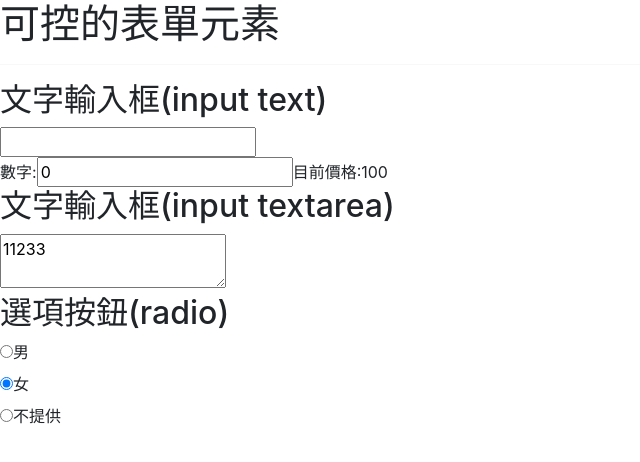
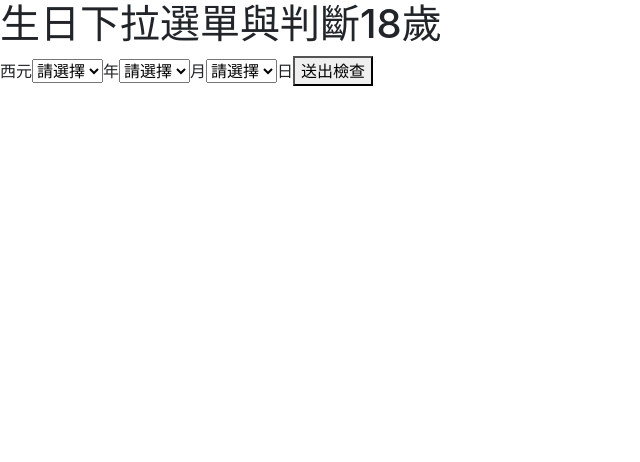
Before and after one commit to youjenwen/react-workshop, a React (Create React App) app: page / in a window 1280 px wide. Shown: the top 462 px of the page, without its empty margins (0-640 px from the left). Built offline with nearby package versions, Linux system fonts and the light colour scheme.

Commit message:
new ex-0824-2

```diff
--- a/src/App.js
+++ b/src/App.js
@@ -9,12 +9,15 @@
 // import Parent from './ex-0822-1/Parent';
 // import TodoApp from './ex-0822-4/TodoApp';
 // import OrderApp from './ex-0822-5/OrderApp';
-import Controlled from './ex-0822-6/Controlled';
+// import Controlled from './ex-0822-6/Controlled';
+// import Ex01 from './parctice/Ex01';
+// import Controlled from './ex-0824-1/Controlled';
+import BirthSelect from './ex-0824-2/BirthSelect';
 //JSX語法
 function App() {
   return (
     <>
-      <Controlled />
+      <BirthSelect />
     </>
   );
 }
--- /dev/null
+++ b/src/ex-0824-2/BirthSelect.js
@@ -0,0 +1,110 @@
+import { useState } from 'react';
+
+function BirthSelect() {
+  const [year, setYear] = useState('');
+  const [month, setMonth] = useState('');
+  const [day, setDay] = useState('');
+  const [text, setText] = useState('');
+
+  //這是函式
+  const makeOptions = (min, max) => {
+    const options = [];
+
+    for (let i = min; i < max + 1; i++) {
+      const v = String(i);
+      options.push(v);
+    }
+
+    return options;
+  };
+
+  return (
+    <>
+      <h1>生日下拉選單與判斷18歲</h1>
+      {/* 要3個下拉選單 */}
+      <label>西元</label>
+      <select
+        value={year}
+        onChange={(e) => {
+          setYear(e.target.value);
+        }}
+      >
+        <option value="">請選擇</option>
+        {makeOptions(1920, 2010).map((v, i) => {
+          return (
+            <option key={i} value={v}>
+              {v}
+            </option>
+          );
+        })}
+      </select>
+      <label>年</label>
+
+      <select
+        value={month}
+        onChange={(e) => {
+          setMonth(e.target.value);
+        }}
+      >
+        <option value="">請選擇</option>
+        {/* {console.log(monthOption)} */}
+        {makeOptions(1, 12).map((v, i) => {
+          return (
+            <option key={i} value={v}>
+              {v}
+            </option>
+          );
+        })}
+      </select>
+      <label>月</label>
+
+      <select
+        value={day}
+        onChange={(e) => {
+          setDay(e.target.value);
+        }}
+      >
+        <option value="">請選擇</option>
+        {year !== '' &&
+          month !== '' &&
+          makeOptions(
+            1,
+            new Date(Number(year), Number(month), 0).getDate()
+          ).map((v, i) => {
+            return (
+              <option key={i} value={v}>
+                {v}
+              </option>
+            );
+          })}
+      </select>
+      <label>日</label>
+      <button
+        onClick={() => {
+          if (year === '' || month === '' || day === '') {
+            alert('請先完成年月日');
+            return; //跳出 老師說'常用!!!!'
+          }
+          const ms18years = 568036800000;
+
+          //很常用，正號(+)是強制轉換為數字的語法
+          const msBirth = +new Date(`${year}/${month}/${day}`);
+
+          //很常用，正號(+)是強制轉換為數字的語法
+          const msNow = +new Date();
+
+          if (msNow - msBirth > ms18years) {
+            setText('滿18');
+          } else {
+            setText('未滿18');
+          }
+        }}
+      >
+        送出檢查
+      </button>
+      <h2 style={{ color: text === '滿18' ? 'green' : 'red' }}>{text}</h2>
+    </>
+  );
+}
+
+export default BirthSelect;
```
